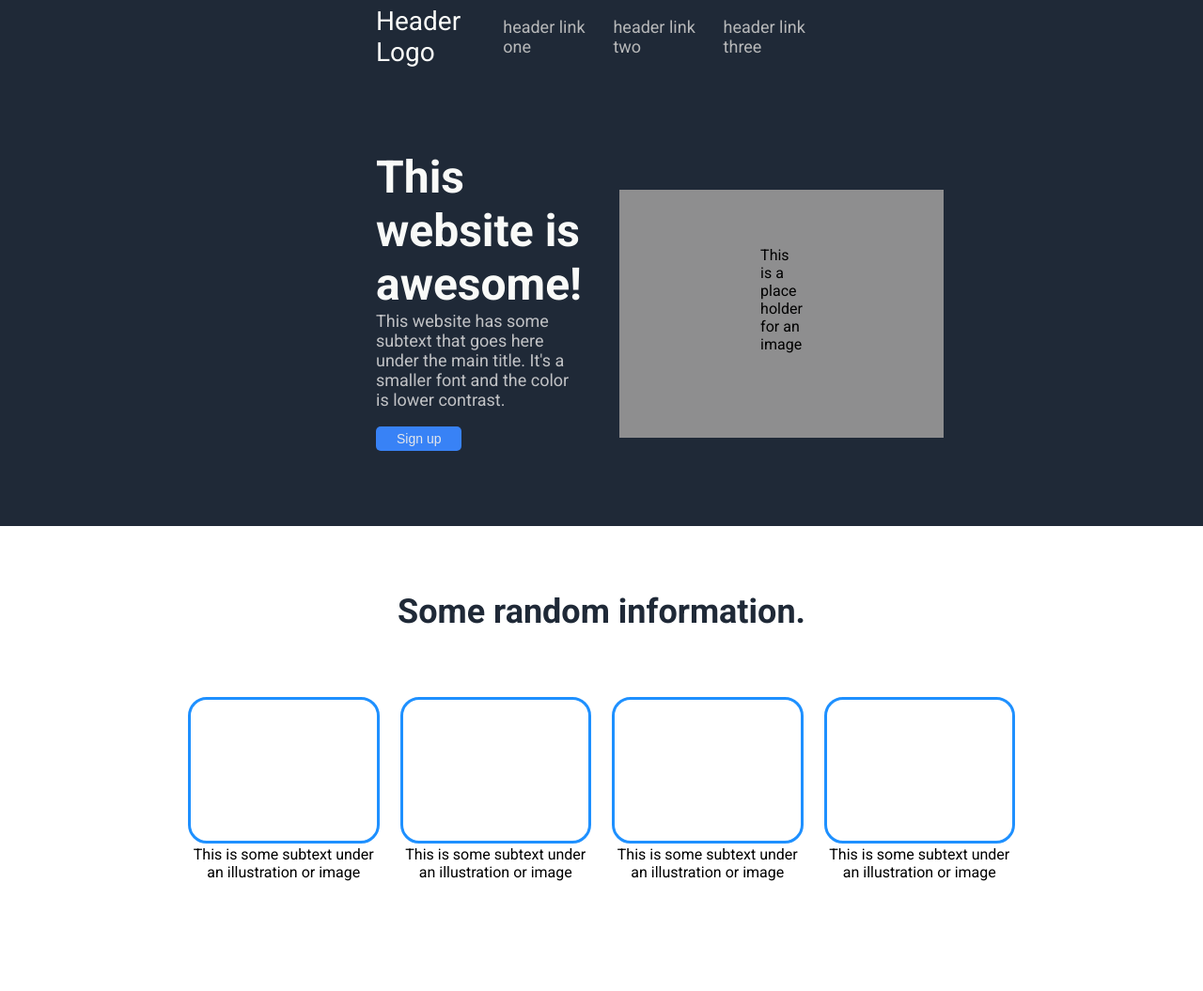
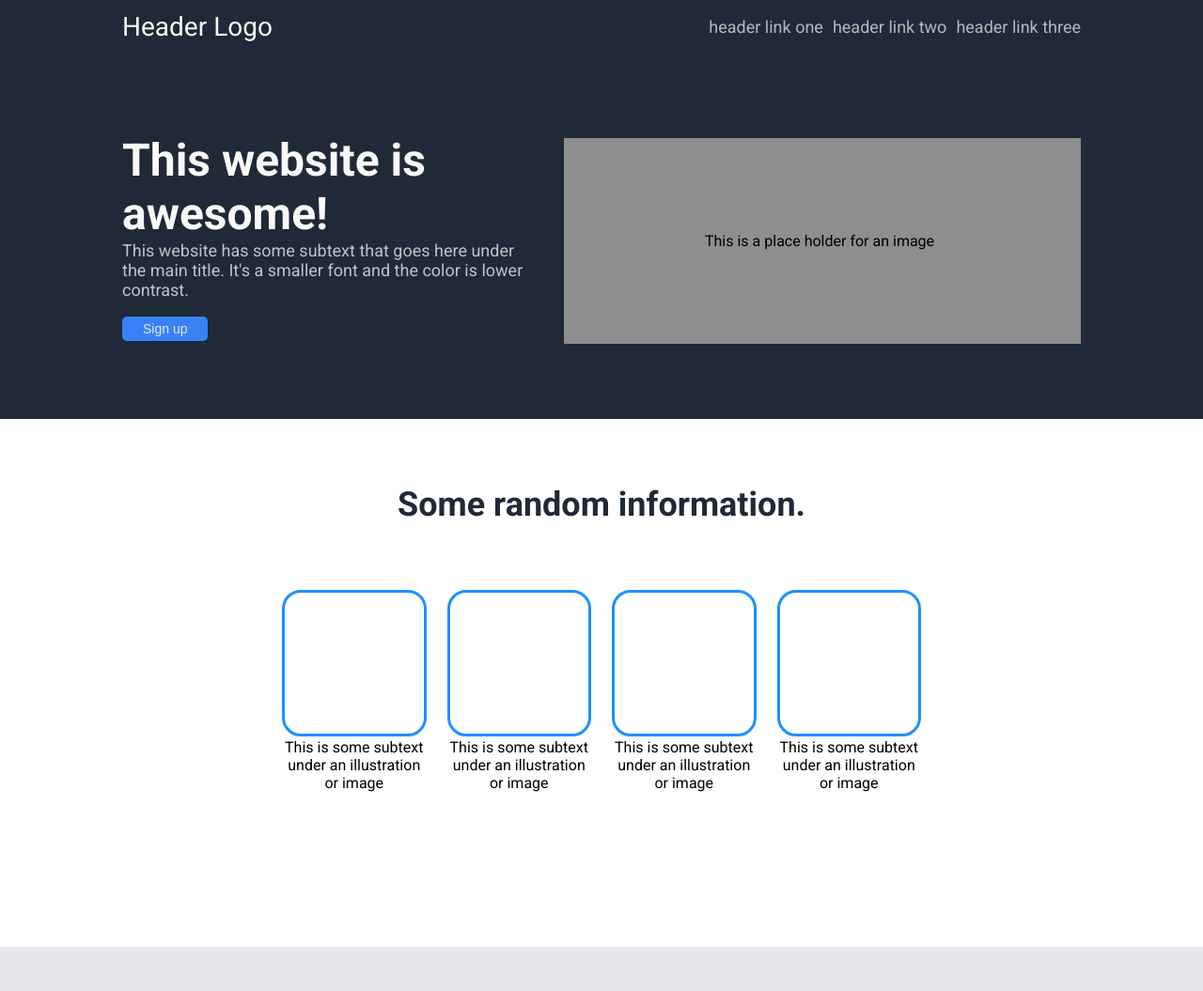
Before and after one commit to Nlsuma/landing-page-project, a plain HTML site: page index.html in a window 1280 px wide. Shown: the top 1055 px of the page at 94% size. Drawn offline with Linux system fonts and the light colour scheme.

Commit message:
Adjusted  for better layout and responsiveness    -Reduced paddings and adjusted widths to march layout with desired outcome.i.e, @ 100% default browser zoom level.

```diff
--- a/style.css
+++ b/style.css
@@ -13,8 +13,8 @@ body {
     color: white;
     display: flex;
     justify-content: space-between;
-    padding-left: 400px;
-    padding-right: 400px;
+    padding-left: 130px;
+    padding-right: 130px;
     align-items: center;
 }
 .header-left {
@@ -23,7 +23,7 @@ body {
 }
 .header-right {
     display: flex;
-    gap: 16px;
+    gap: 10px;
     font-size: 18px;
     color: #b7b8b9;
 }
@@ -38,8 +38,8 @@ body {
     justify-content: space-between;
     align-items: center;
     color: white;
-    padding-left: 400px;
-    padding-right: 400px;
+    padding-left: 130px;
+    padding-right: 130px;
     padding-top: 50px;
     padding-bottom: 80px;
     flex: 1;
@@ -75,21 +75,26 @@ h1 {
     background-color: rgb(142, 142, 143);
     padding-left: 150px;
     padding-right: 150px;
-    padding-top: 60px;
-    padding-bottom: 90px;
+    padding-top: 100px;
+    padding-bottom: 100px;
     margin-left: 40px;
-    margin-top: 60px;
+    margin-top: 40px;
     color: black;
 
 }
 
-.block-2a, .block-2b, .block-2b1, .block-2c {
+.image-place-holder{
+    width: 250px;
+
+}
+
+.block-2a, .block-2b, .block-2b1 {
     display: flex;
     flex: 1;
     justify-content: center;
     align-items: center;
-    padding-left: 200px;
-    padding-right: 200px;
+    padding-left: 300px;
+    padding-right: 300px;
 
 }
 
@@ -165,10 +170,10 @@ blockquote cite {
     border-radius: 20px;
     color: white;
     background-color: #3882f6;
-    padding-top: 50px;
-    padding-bottom: 50px;
-    margin-left: 350px;
-    margin-right: 350px;
+    padding-top: 20px;
+    padding-bottom: 20px;
+    margin-left: 180px;
+    margin-right: 180px;
     margin-bottom: 150px;
     margin-top: 150px;
 }
```
